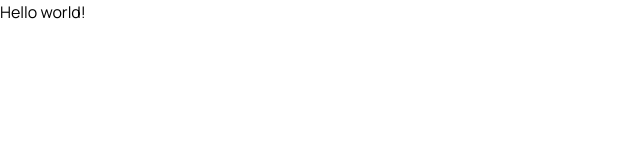
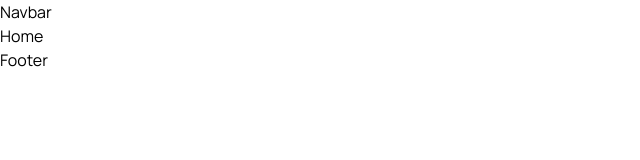
Before and after one commit to TauhidOSD/yoga-master-client, a React (Vite) app: page / in a window 1280 px wide. Shown: the top 160 px of the page, without its empty margins (0-640 px from the left). Built offline with nearby package versions, Linux system fonts and the light colour scheme.

Commit message:
Added some pages in frontend

```diff
--- /dev/null
+++ b/src/loyout/MainLayout.jsx
@@ -0,0 +1,13 @@
+import { Outlet } from "react-router-dom";
+
+const MainLayout = () => {
+  return (
+    <main className="dark-bg-black overflow-hidden">
+      <div>Navbar</div>
+      <Outlet />
+      <footer>Footer</footer>
+    </main>
+  );
+};
+
+export default MainLayout;
--- /dev/null
+++ b/src/pages/Home.jsx
@@ -0,0 +1,8 @@
+
+const Home = () => {
+  return (
+    <div>Home</div>
+  )
+}
+
+export default Home
```
Also changed, not shown: src/routes/router.jsx (+9 -1 lines), src/Components/headers/navbar.jsx (added).
